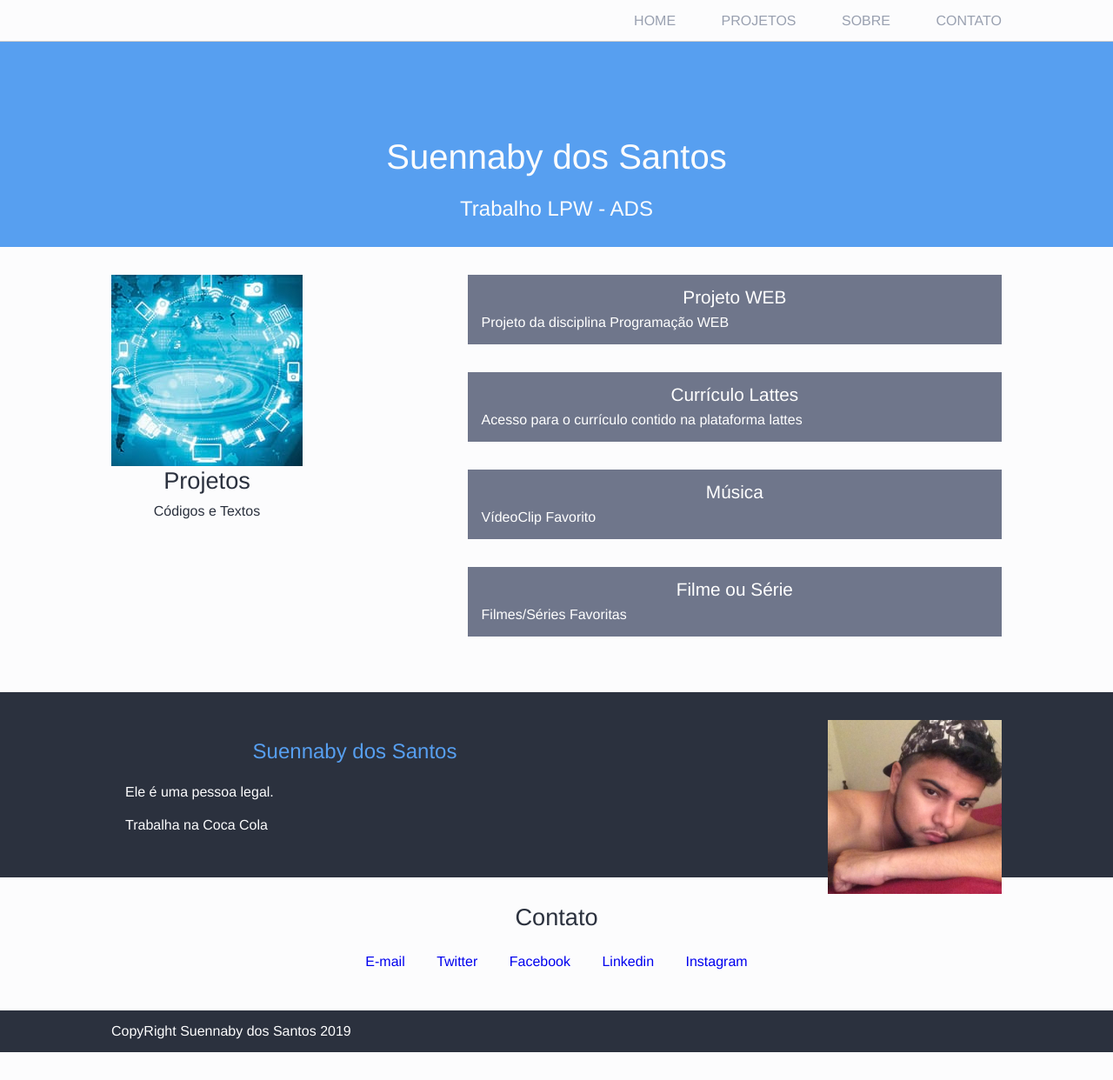
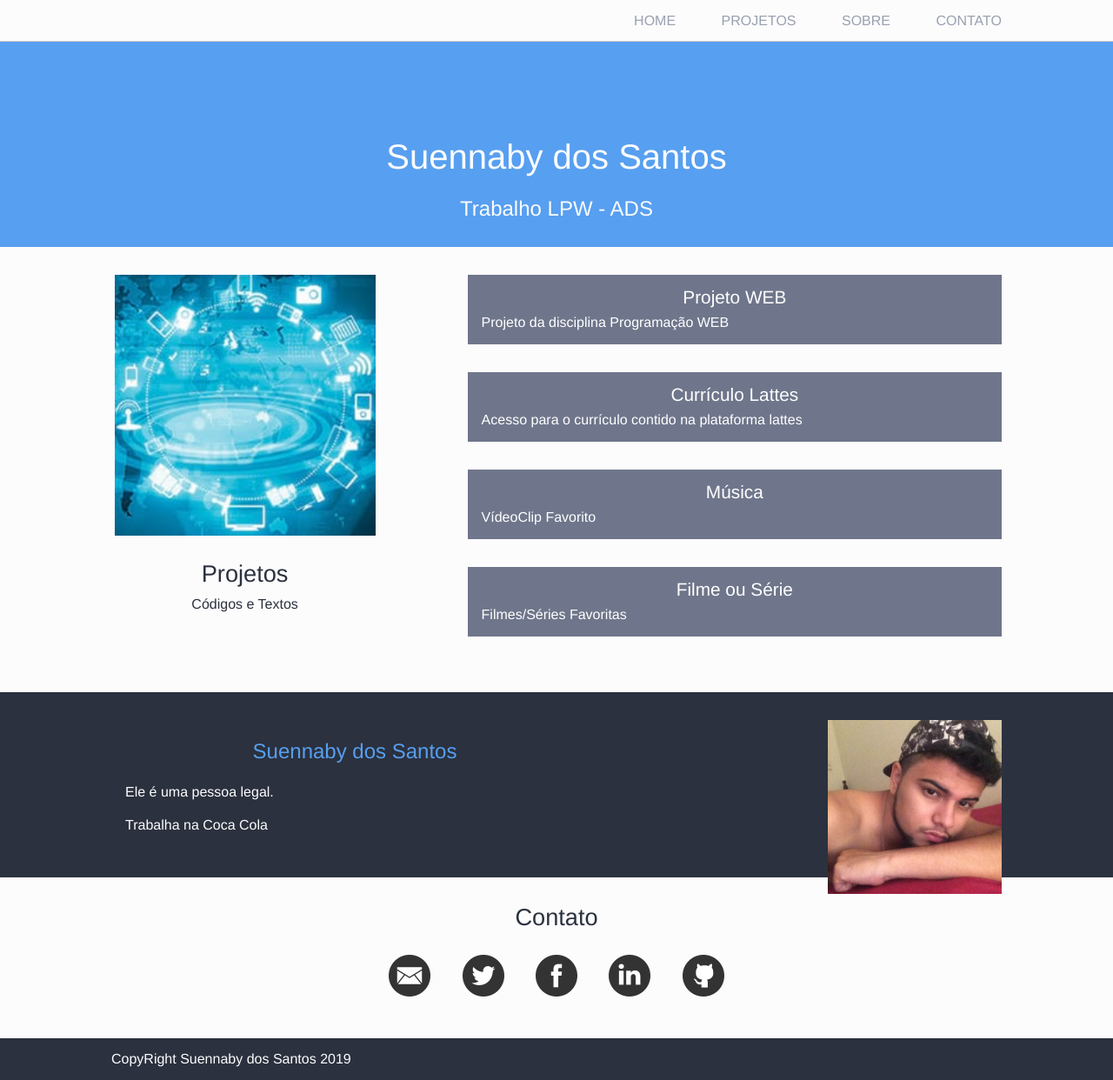
Before and after one commit to apico101010/AulasProgramacaoWeb, a PHP site: page / in a window 1280 px wide. Shown: the whole page at 87% size. Before the commit the page ends 1210 px from the top, so only its background shows below. Run offline with PHP 8.4, Linux system fonts and the light colour scheme.

Commit message:
Projeto final
projeto final

```diff
--- a/estilos/blog.css
+++ b/estilos/blog.css
@@ -42,7 +42,39 @@ header li {
 
 #contato li {
     display: inline-block;
+
+}
+
+#contato li a{
+    display: inline-block;
     margin: 1em;
+    width: 48px;
+    height: 48px;
+    text-indent: -9999px;
+
+
+}
+
+#contato .email{
+    background-image: url("../Imagens/email.png");
+}
+
+#contato .face{
+    background-image: url("../Imagens/l.png");
+}
+
+#contato .twitter{
+    background-image: url("../Imagens/twitter.png");
+
+}
+
+#contato .github{
+    background-image: url("../Imagens/github.png");
+}
+
+#contato .linkedin{
+    background-image: url("../Imagens/linkedin.png");
+
 }
 
 .container {
@@ -94,6 +126,13 @@ header li a {
 
 .projetos-header{
     float: left;
+    width: 30%;
+
+
+}
+
+.projetos-header h3{
+    margin-top: 1em;
 
 }
 
--- a/index.html
+++ b/index.html
@@ -70,11 +70,11 @@
             <h3>Contato</h3>
 
             <ul>
-                <li><a href="mailto:adriano@fvs.edu.br">E-mail</a></li>
-                <li><a href="mailto:adriano@fvs.edu.br">Twitter</a></li>
-                <li><a href="mailto:adriano@fvs.edu.br">Facebook</a></li>
-                <li><a href="mailto:adriano@fvs.edu.br">Linkedin</a></li>
-                <li><a href="mailto:adriano@fvs.edu.br">Instagram</a></li>
+                <li><a class="email" href="mailto:adriano@fvs.edu.br">E-mail</a></li>
+                <li><a class="twitter"href="mailto:adriano@fvs.edu.br">Twitter</a></li>
+                <li><a class="face"href="mailto:adriano@fvs.edu.br">Facebook</a></li>
+                <li><a class="linkedin"href="mailto:adriano@fvs.edu.br">Linkedin</a></li>
+                <li><a class="github"href="mailto:adriano@fvs.edu.br">Instagram</a></li>
             </ul>
 
         </section>
```
Also changed, not shown: Imagens/email.png (added), Imagens/github.png (added), Imagens/l.png (added), Imagens/linkedin.png (added), Imagens/twitter.png (added).
